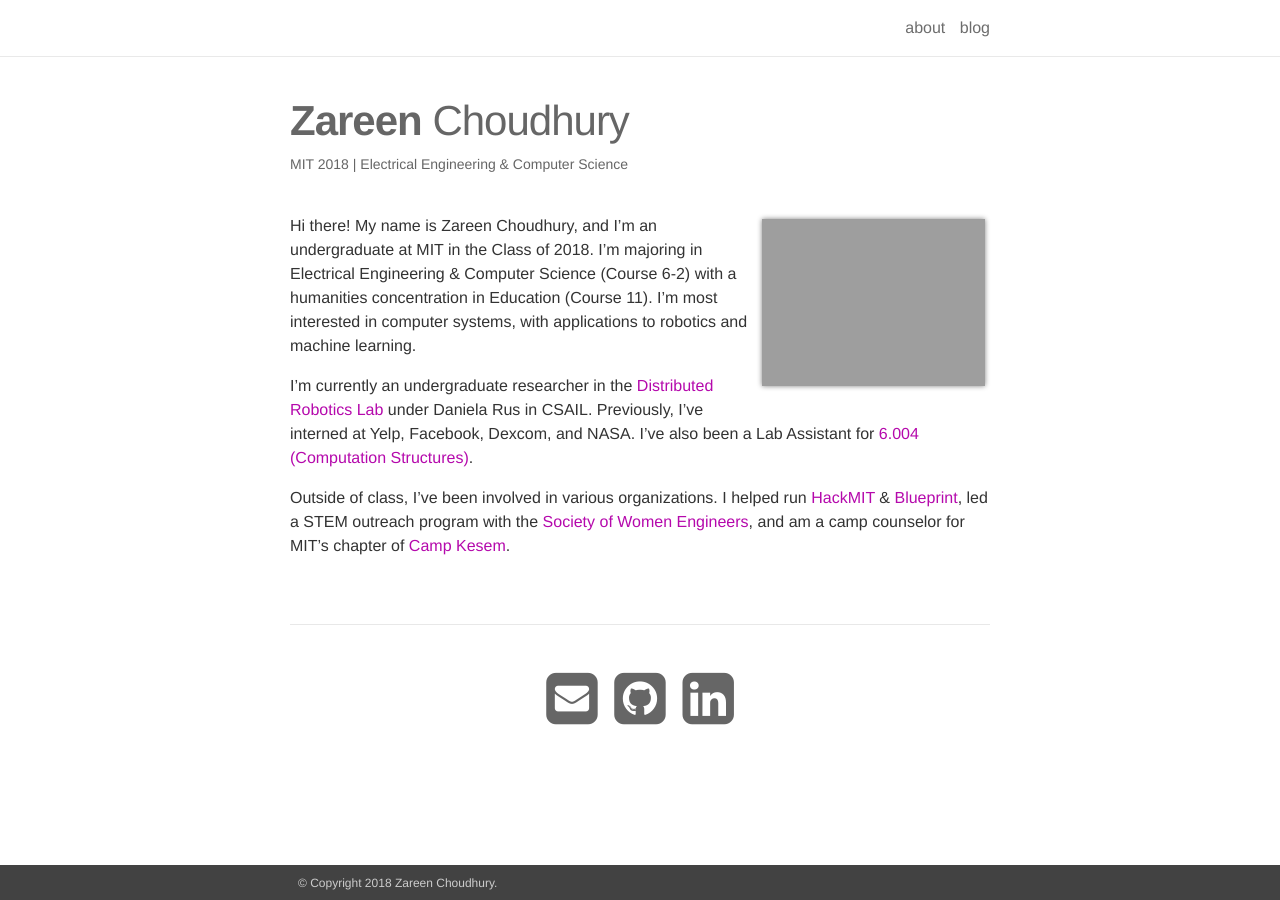
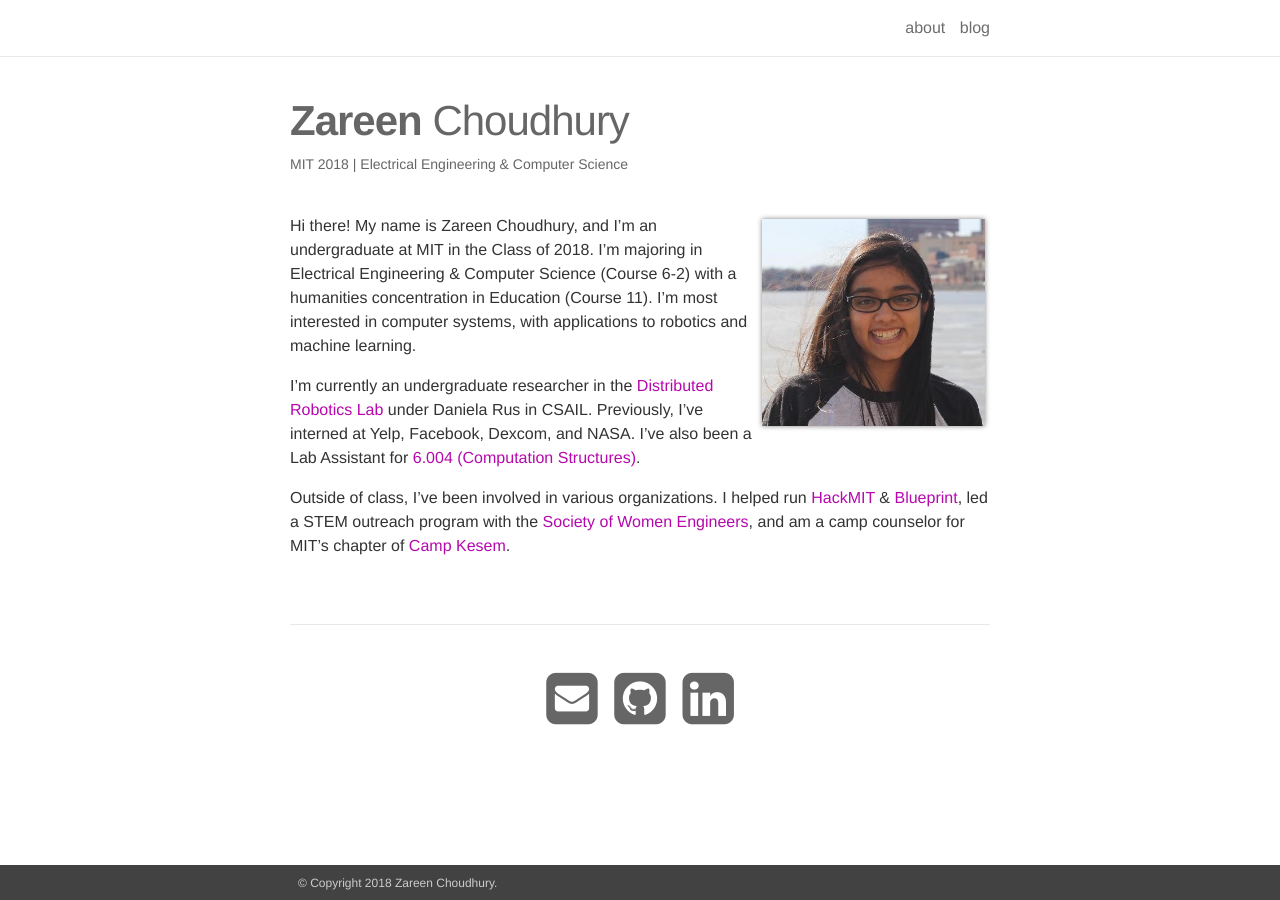
Before and after one commit to zareenc/zareenc.github.io, a Jekyll site: the page built from _pages/about.md, in a window 1280 px wide. Built offline with Jekyll 4.4.1, drawn with Linux system fonts in a browser that asks for light colours; nearby versions of some CDN libraries.

Commit message:
Add prof pic

```diff
--- a/_pages/about.md
+++ b/_pages/about.md
@@ -6,7 +6,7 @@
 
 profile:
   align: right
-  image: prof_pic.jpg
+  image: profpic_website.jpg
 
 social: true
 ---
```
Also changed, not shown: assets/img/profpic_website.jpg (added).
